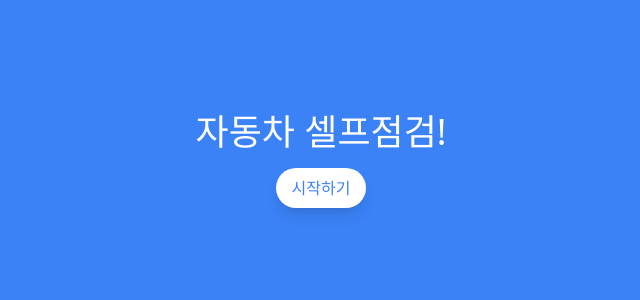
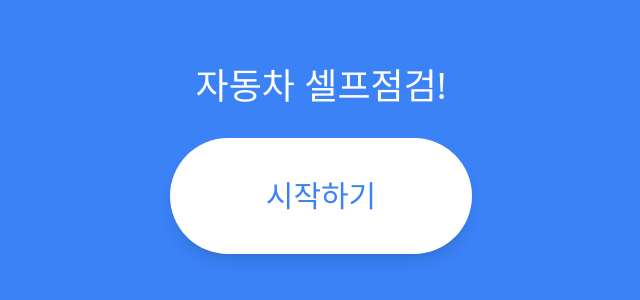
Before and after one commit to KKKHun2/-selfCheck-My-Car, a Next.js app: page / in a window 1280 px wide. Shown: the part 240-540 px from the top of the page, without its empty margins (319-959 px from the left). Built offline with nearby package versions, Linux system fonts and the light colour scheme.

Commit message:
초기 시작화면 수정

```diff
--- a/src/app/page.tsx
+++ b/src/app/page.tsx
@@ -24,9 +24,11 @@ const Home: React.FC = () => {
       <h1 className="text-4xl text-white mb-4">자동차 셀프점검!</h1>
       <button
         onClick={handleStart}
-        className="bg-white text-blue-500 py-2 px-4 rounded-full shadow-lg hover:bg-gray-100 transition"
+        className="bg-white text-blue-500 mt-4 py-10 px-24 rounded-full shadow-lg hover:bg-gray-300 transition"
       >
-        시작하기
+        <div className=' text-3xl '>
+          시작하기
+        </div>
       </button>
     </div>
   );
```
